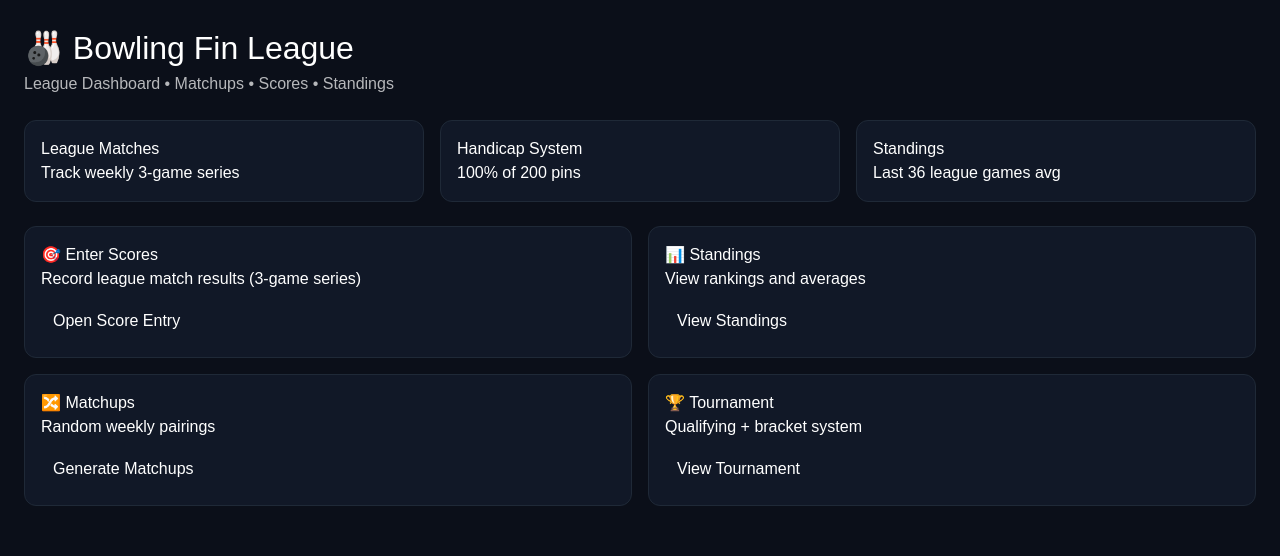
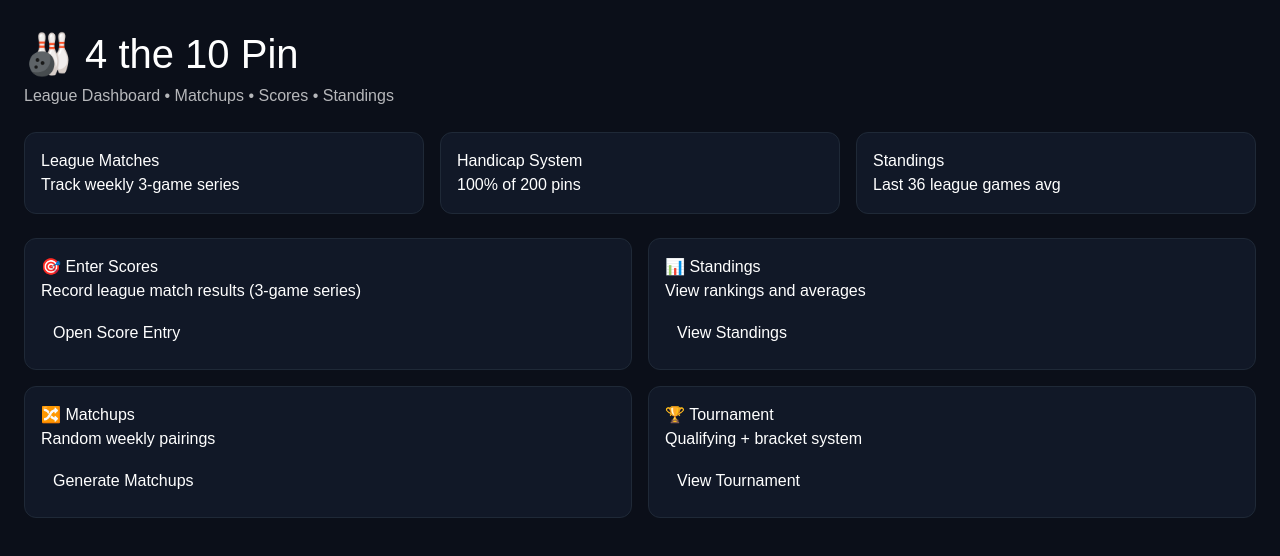
Before and after one commit to lwobigbbe/bowling-fun-league, a Next.js app: page / in a window 1280 px wide. Shown: the top 556 px of the page. Built offline with nearby package versions, Linux system fonts and the light colour scheme.

Commit message:
rename app to 4 the 10 Pin

```diff
--- a/app/page.tsx
+++ b/app/page.tsx
@@ -3,7 +3,7 @@ export default function Home() {
     <main style={{ padding: 24, fontFamily: "Arial", background: "#0b0f19", minHeight: "100vh", color: "white" }}>
 
       <header style={{ marginBottom: 24 }}>
-        <h1 style={{ fontSize: 32 }}>🎳 Bowling Fin League</h1>
+       <h1 style={{ fontSize: 40 }}>🎳 4 the 10 Pin</h1>
         <p style={{ opacity: 0.7 }}>
           League Dashboard • Matchups • Scores • Standings
         </p>
```
